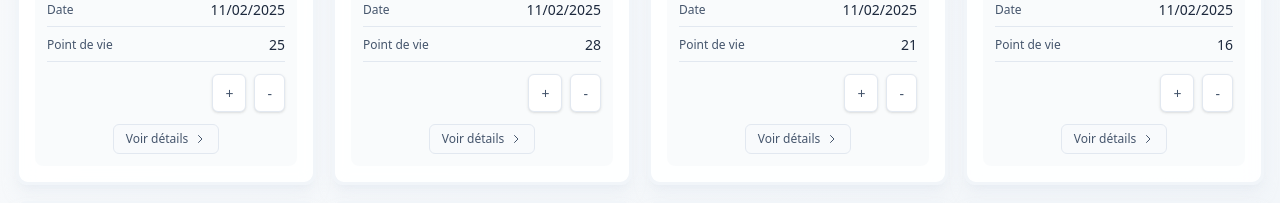
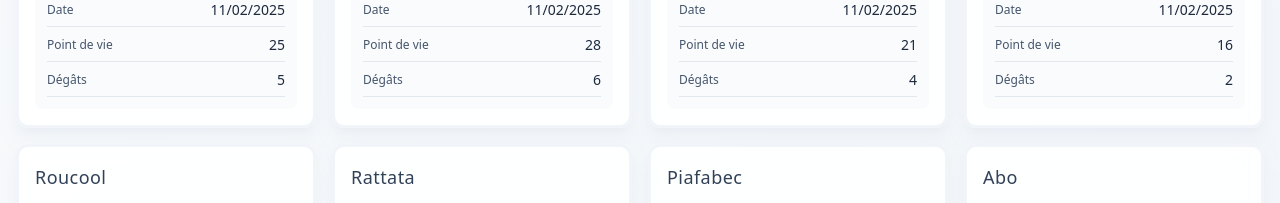
Before and after one commit to Artyom-exe/angular-pokedex-app, an Angular app: page /pokemons in a window 1280 px wide. Shown: the part 597-800 px from the top of the page. Built offline with nearby package versions, Linux system fonts and the light colour scheme; grey boxes are pictures that could not be loaded.

Commit message:
Supprime les boutons de gestion des points de vie et ajoute l'affichage des dégâts dans la liste des Pokémon.

```diff
--- a/src/app/pokemon/pokemon-list/pokemon-list.component.html
+++ b/src/app/pokemon/pokemon-list/pokemon-list.component.html
@@ -21,7 +21,7 @@
 
   <div class="container mx-auto grid grid-cols-1 sm:grid-cols-2 lg:grid-cols-3 xl:grid-cols-4 gap-4">
     @for(pokemon of filteredPokemonList(); track pokemon.id) {
-    <div class="bg-white/90 backdrop-blur-sm rounded-xl p-4 shadow-lg shadow-slate-200/50 border border-slate-100"
+    <div [routerLink]="['/pokemons', pokemon.id]" class="bg-white/90 backdrop-blur-sm rounded-xl p-4 shadow-lg shadow-slate-200/50 border border-slate-100 cursor-pointer"
       appPokemonBorder [pokemonType]="pokemon.types[0]">
       <!-- En-tête de la carte -->
       <h2 class="text-lg font-light text-slate-700 mb-4 tracking-wide">{{ pokemon.name }}</h2>
@@ -47,29 +47,10 @@
             <p class="text-xs font-light text-slate-600">Point de vie</p>
             <span class="text-sm font-medium text-slate-800">{{ pokemon.life }}</span>
           </div>
-        </div>
-
-        <div class="flex justify-end gap-2 mt-3">
-          <button class="px-3 py-1.5 rounded-md bg-white shadow-sm transition-all duration-200 group border border-slate-200 disabled:opacity-50 disabled:cursor-not-allowed"
-            (click)="incrementLife(pokemon)" [disabled]="pokemon.life >= 30">
-            <span class="text-sm text-slate-600" [class.group-hover:text-slate-900]="pokemon.life < 30">+</span>
-          </button>
-          <button class="px-3 py-1.5 rounded-md bg-white shadow-sm transition-all duration-200 group border border-slate-200 disabled:opacity-50 disabled:cursor-not-allowed"
-            (click)="decrementLife(pokemon)" [disabled]="pokemon.life <= 10">
-            <span class="text-sm text-slate-600" [class.group-hover:text-slate-900]="pokemon.life > 10">-</span>
-          </button>
-        </div>
-
-        <div class="mt-3 text-center">
-          <a [routerLink]="['/pokemons', pokemon.id]"
-             class="inline-flex items-center px-3 py-1.5 text-xs font-medium text-slate-600 bg-slate-50 hover:bg-slate-100 rounded-md transition-colors duration-200 border border-slate-200 hover:border-slate-300 group">
-            Voir détails
-            <svg xmlns="http://www.w3.org/2000/svg"
-                 class="w-3 h-3 ml-1.5 group-hover:translate-x-1 transition-transform"
-                 fill="none" viewBox="0 0 24 24" stroke="currentColor">
-              <path stroke-linecap="round" stroke-linejoin="round" stroke-width="2" d="M9 5l7 7-7 7"/>
-            </svg>
-          </a>
+          <div class="flex justify-between items-center border-b border-slate-200 pb-1.5">
+            <p class="text-xs font-light text-slate-600">Dégâts</p>
+            <span class="text-sm font-medium text-slate-800">{{ pokemon.damage }}</span>
+          </div>
         </div>
       </div>
     </div>
--- a/src/app/pokemon/pokemon-list/pokemon-list.component.ts
+++ b/src/app/pokemon/pokemon-list/pokemon-list.component.ts
@@ -33,12 +33,4 @@ export class PokemonListComponent {
 
     return 'Moyen';
   }
-
-  incrementLife(pokemon: Pokemon) {
-    pokemon.life = pokemon.life + 1;
-  }
-
-  decrementLife(pokemon: Pokemon) {
-    pokemon.life = pokemon.life - 1;
-  }
 }
```
